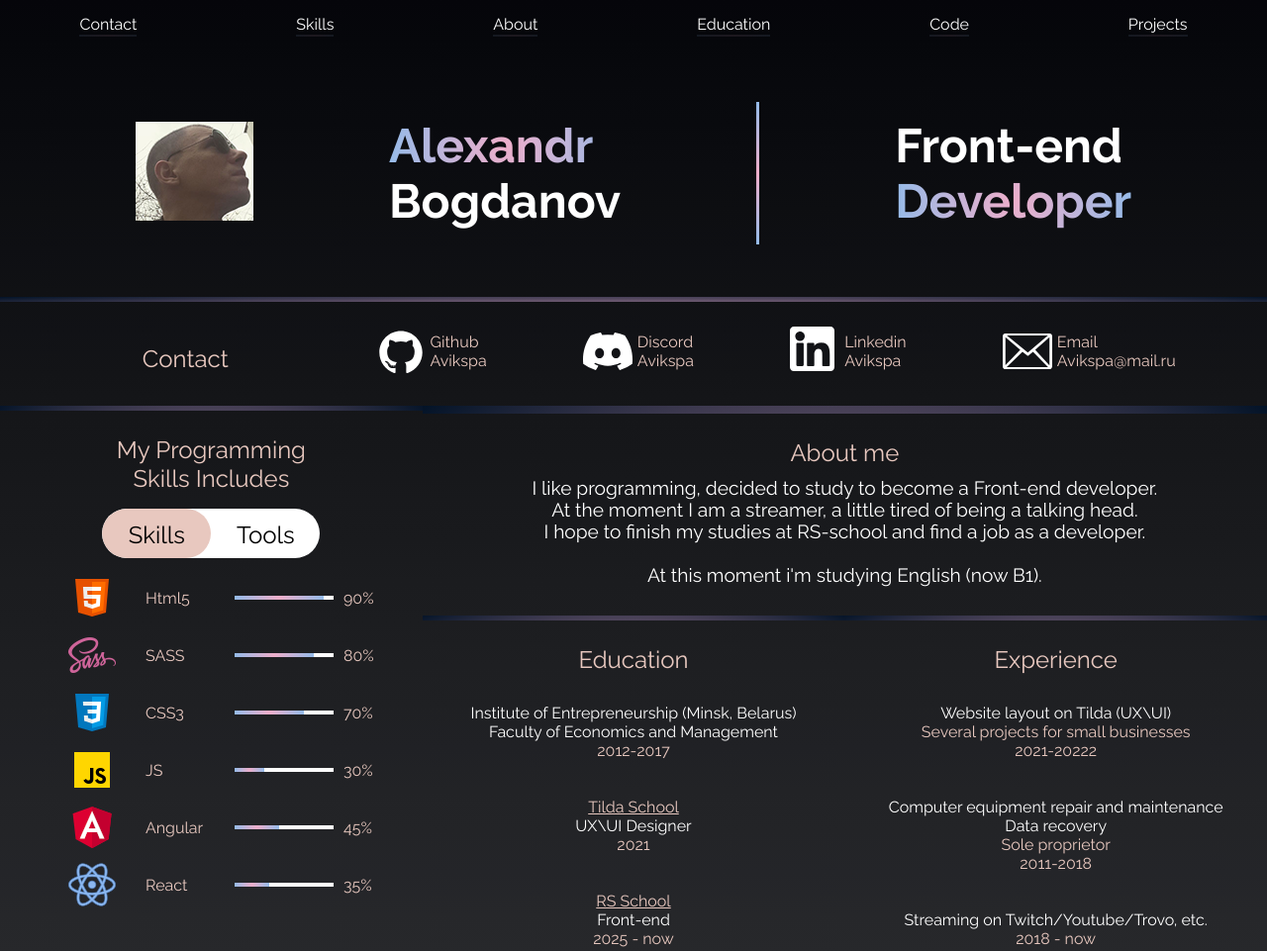
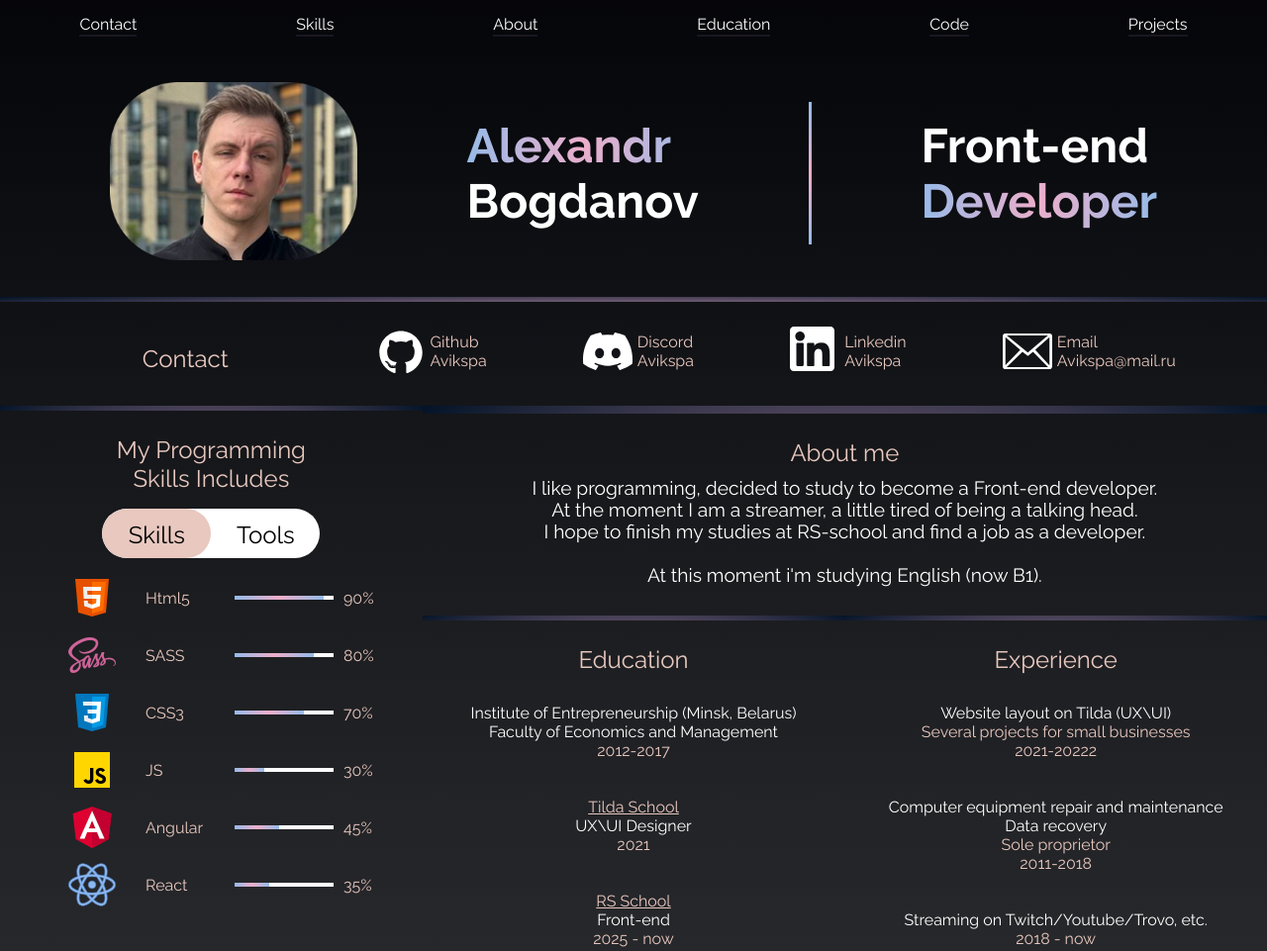
Before and after one commit to avikspa/rsschool-cv, a plain HTML site: page index.html in a window 1280 px wide. Shown: the top 961 px of the page at 99% size. Drawn offline with Linux system fonts and the light colour scheme.

Commit message:
fix: replaced photo

```diff
--- a/index.html
+++ b/index.html
@@ -22,7 +22,7 @@
             </nav>
             <div class="title">
                 <div class="title-photo">
-                    <img src="/assets/img/iam.png" alt="My photo">
+                    <img src="/assets/img/2.png" width="250px" alt="My photo">
                 </div>
                 <div class="title-info">
                     <p class="title-info__gradient">Alexandr</p>
```
Also changed, not shown: assets/img/1.png (added), assets/img/2.png (added).
